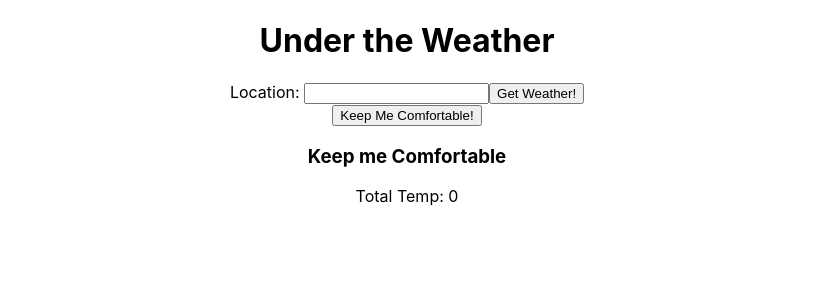
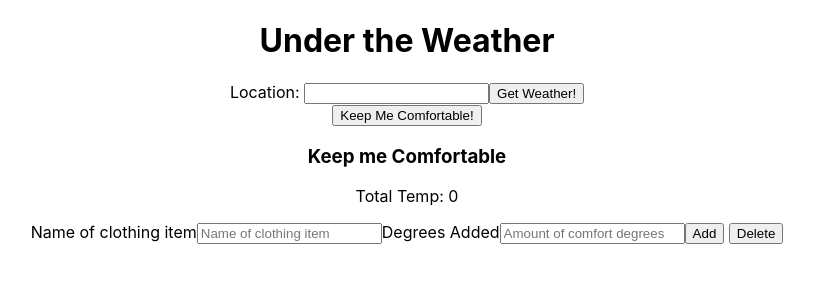
Before and after one commit to krogowsk531/under-the-weather, a React (Create React App) app: page / in a window 1280 px wide. Shown: the top 300 px of the page, without its empty margins (233-1047 px from the left). Built offline with nearby package versions, Linux system fonts and the light colour scheme; no server answers.

Commit message:
Built bones for ComfortForm Component

```diff
--- a/src/App/App.js
+++ b/src/App/App.js
@@ -4,6 +4,7 @@ import { getLocationWeather } from '../apiFetch.js'
 import Weather from '../Weather/Weather.js'
 import SearchBar from '../SearchBar/SearchBar.js'
 import Comfort from '../Comfort/Comfort.js'
+import ComfortForm from '../ComfortForm/ComfortForm.js'
 
 
 class App extends Component {
@@ -31,6 +32,7 @@ class App extends Component {
         <Weather weatherForecast={this.state.weatherForecast}/>
         <button>Keep Me Comfortable!</button>
         <Comfort />
+        <ComfortForm />
       </div>
     )
   }
--- a/src/ComfortForm/ComfortForm.js
+++ b/src/ComfortForm/ComfortForm.js
@@ -0,0 +1,30 @@
+import React from 'react'
+
+const ComfortForm = ( {temp, item, handleTemp, handleItems, handleComfortForm, handleClearItems} ) => {
+  return (
+    <form>
+      <label>Name of clothing item</label>
+      <input
+        type='text'
+        name='item'
+        id='itemName'
+        placeholder='Name of clothing item'
+        value={item}
+        onChange={handleItems}
+      />
+      <label>Degrees Added</label>
+      <input
+        type='number'
+        name='temp'
+        id='tempValue'
+        placeholder='Amount of comfort degrees'
+        value={temp}
+        onChange={handleTemp}
+      />
+      <button type='submit'>Add</button>{' '}
+      <button type='submit' onClick={handleClearItems}>Delete</button>
+    </form>
+  )
+}
+
+export default ComfortForm;
```
